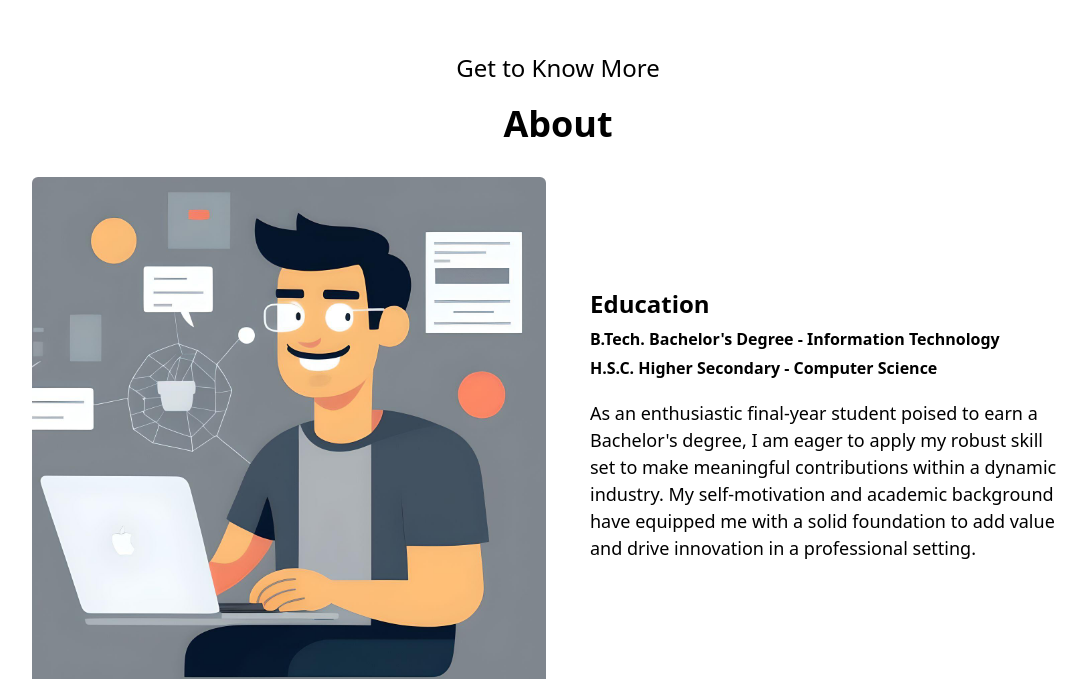
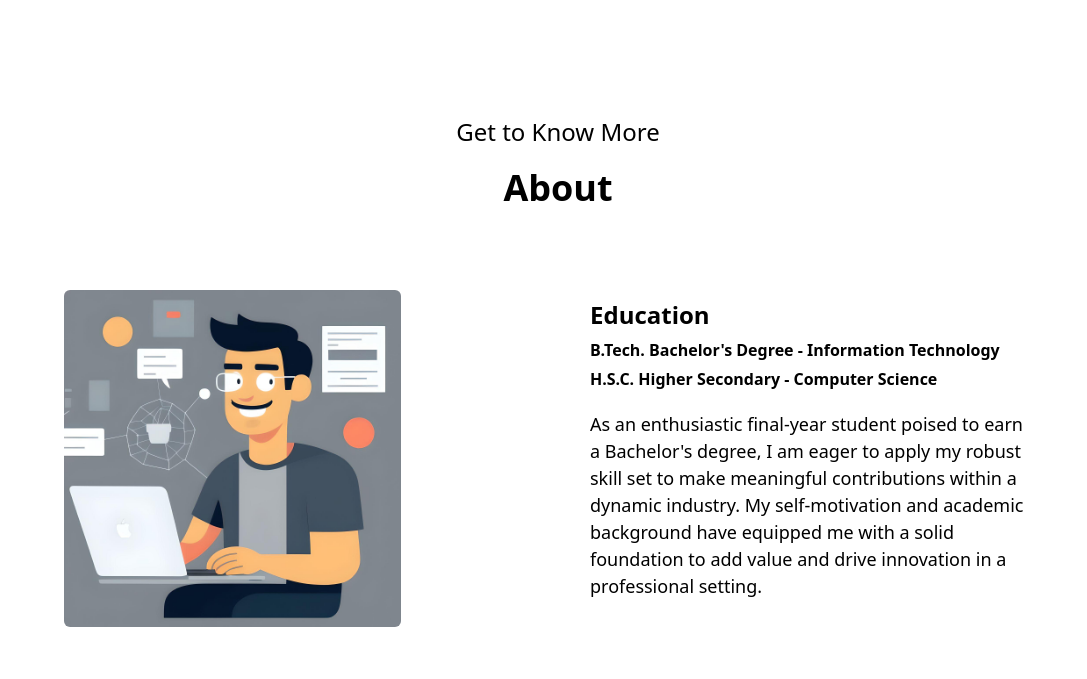
Before and after one commit to NagarajanSanthosh/santhosh-portfolio, a React (Vite) app: page / in a window 1280 px wide. Shown: the part 970-1649 px from the top of the page, without its empty margins (82-1169 px from the left). Built offline with nearby package versions, Linux system fonts and the light colour scheme; a web font is replaced by a local one.

Commit message:
about section added space and reduced image width to 70%

```diff
--- a/src/components/About.jsx
+++ b/src/components/About.jsx
@@ -4,17 +4,18 @@ import { Container, Row, Col } from 'react-bootstrap';
 import '../about.css'
 const About = () => {
   return (
-    <div id='about' className='fade-in' style={{ background: '#fff', color: '#000', padding: '50px 0' }}>
-      <Container>
+    <div id='about-section' className='fade-in' style={{ color: '#000', padding: '2rem', minHeight: '100vh', marginTop: '2rem' }}>
+      <div id="about">
+        <Container fluid>
           <Row className='justify-content-center'>
             <Col xs={12} className='text-center mb-4'>
               <p className='intro-text'>Get to Know More</p>
-            <h5 className='intro-heading'>About</h5>
+              <h5 className='intro-heading mb-4'>About</h5>
             </Col>
           </Row>
-        <Row className='align-items-center'>
+          <Row className='align-items-center my-4'>
             <Col lg={6} className='pr-lg-0'>
-            <img src={aboutImage} alt='about-image' className='img-fluid rounded' />
+              <img src={aboutImage} alt='about-image' className=' rounded' style={{maxWidth: '70%'}} />
             </Col>
             <Col lg={6} className='pl-lg-0 mt-5 mt-lg-0'>
               <div className="about-content">
@@ -31,6 +32,7 @@ const About = () => {
           </Row>
         </Container>
       </div>
+    </div>
   );
 }
 
```
Lines whose indentation alone changed are shown as unchanged.
